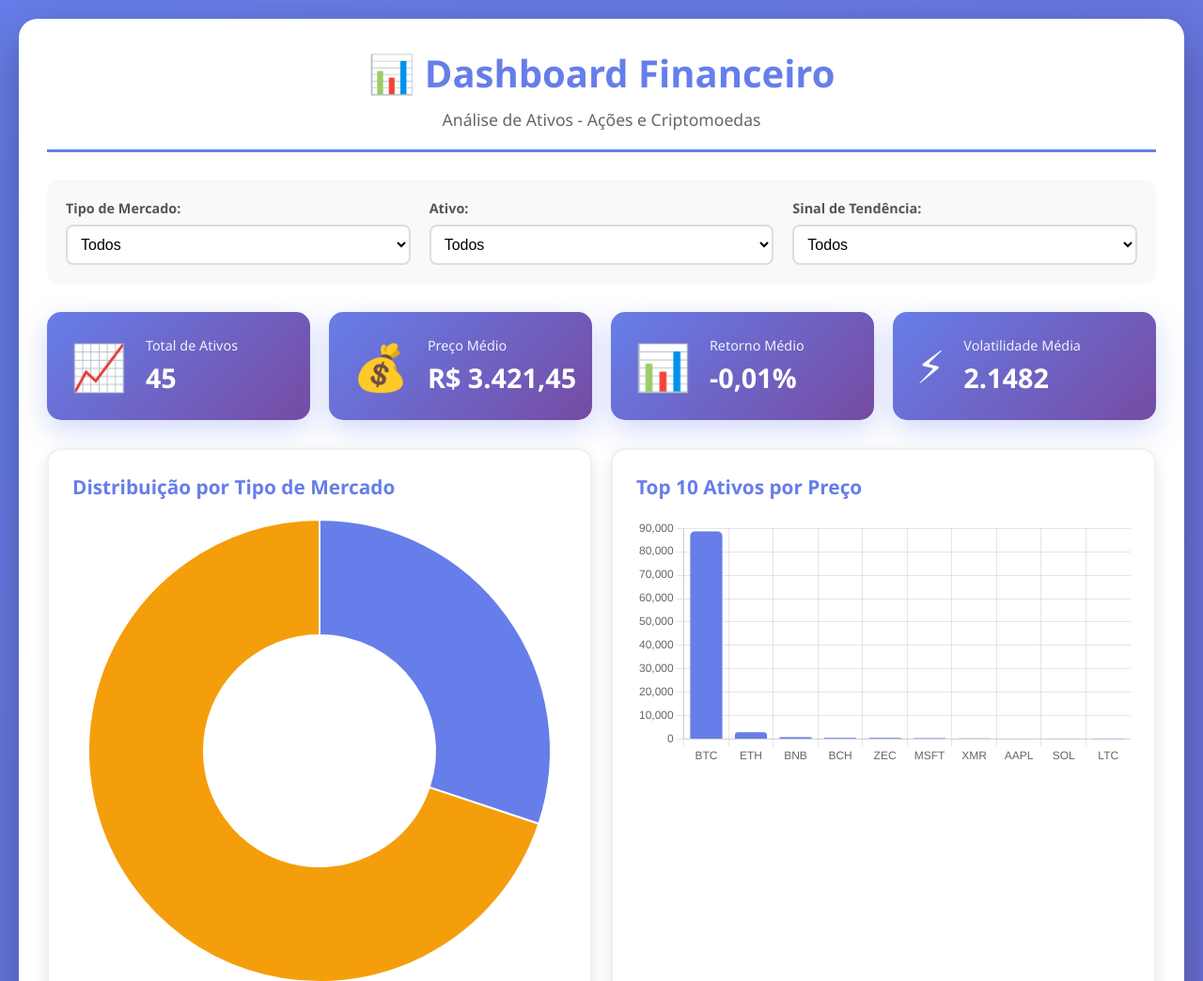
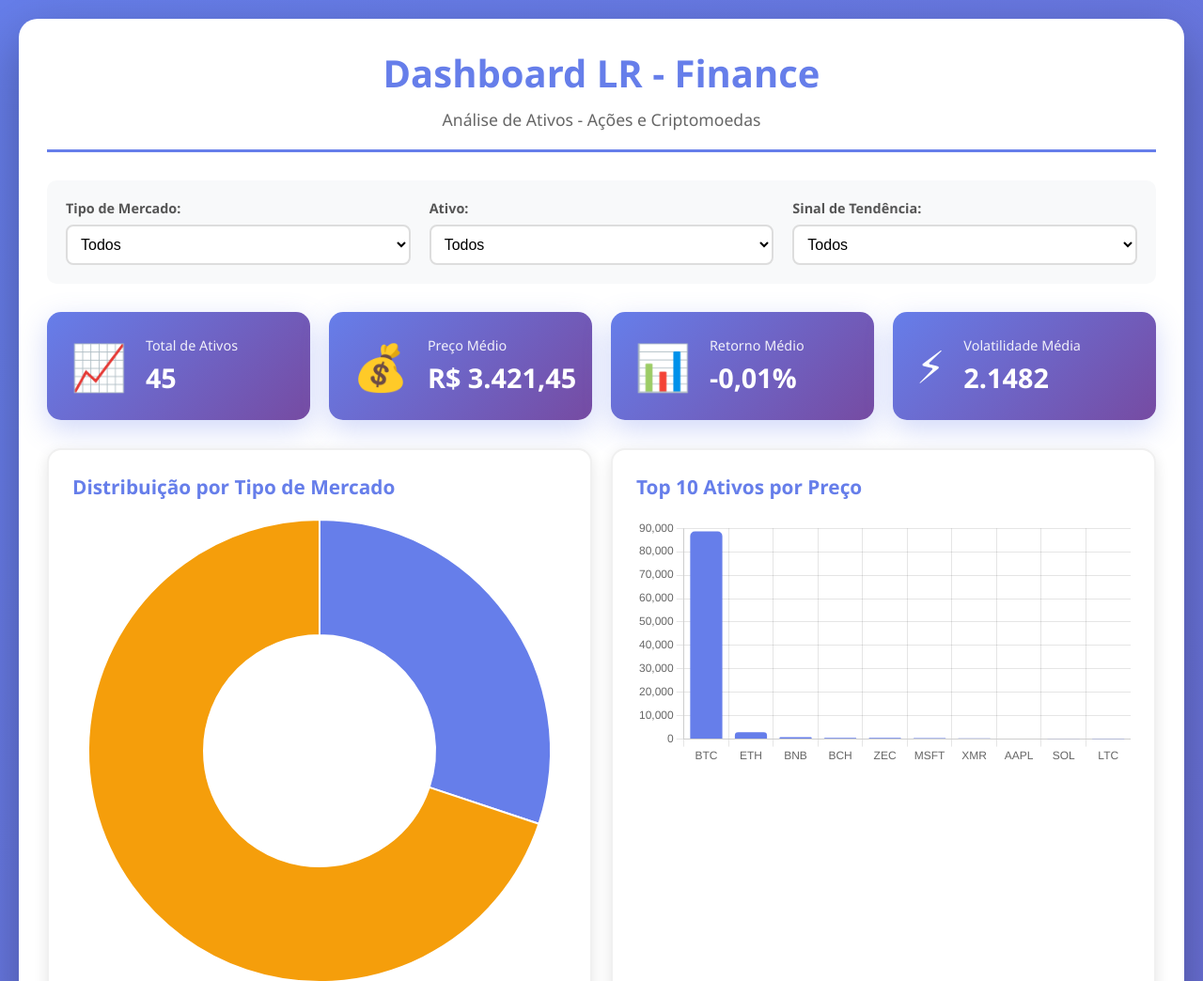
Before and after one commit to leonardotirado1997/DashBoard-Criptomoedas, a plain HTML site: page index.html in a window 1280 px wide. Shown: the top 1044 px of the page at 94% size. Drawn offline with nearby package versions, Linux system fonts and the light colour scheme.

Commit message:
Arrumando para LR

```diff
--- a/index.html
+++ b/index.html
@@ -10,7 +10,7 @@
 <body>
     <div class="container">
         <header>
-            <h1>📊 Dashboard Financeiro</h1>
+            <h1>Dashboard LR - Finance </h1>
             <p class="subtitle">Análise de Ativos - Ações e Criptomoedas</p>
         </header>
 
```
